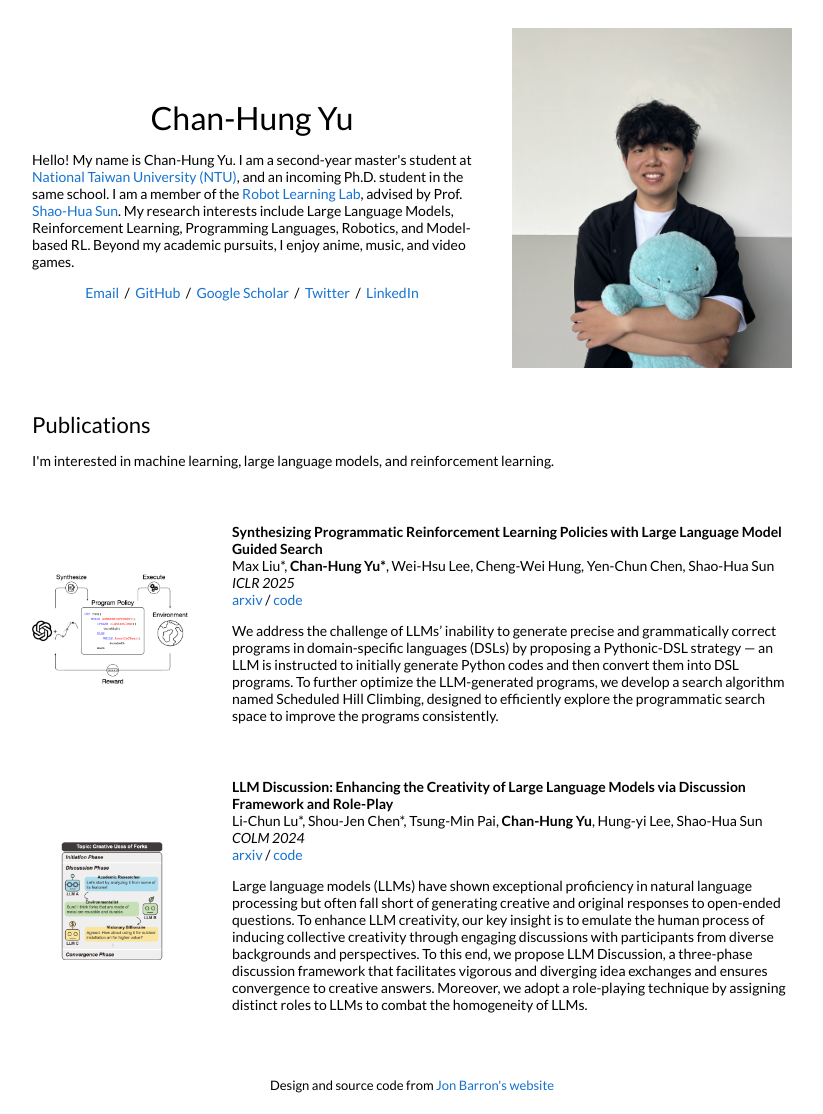
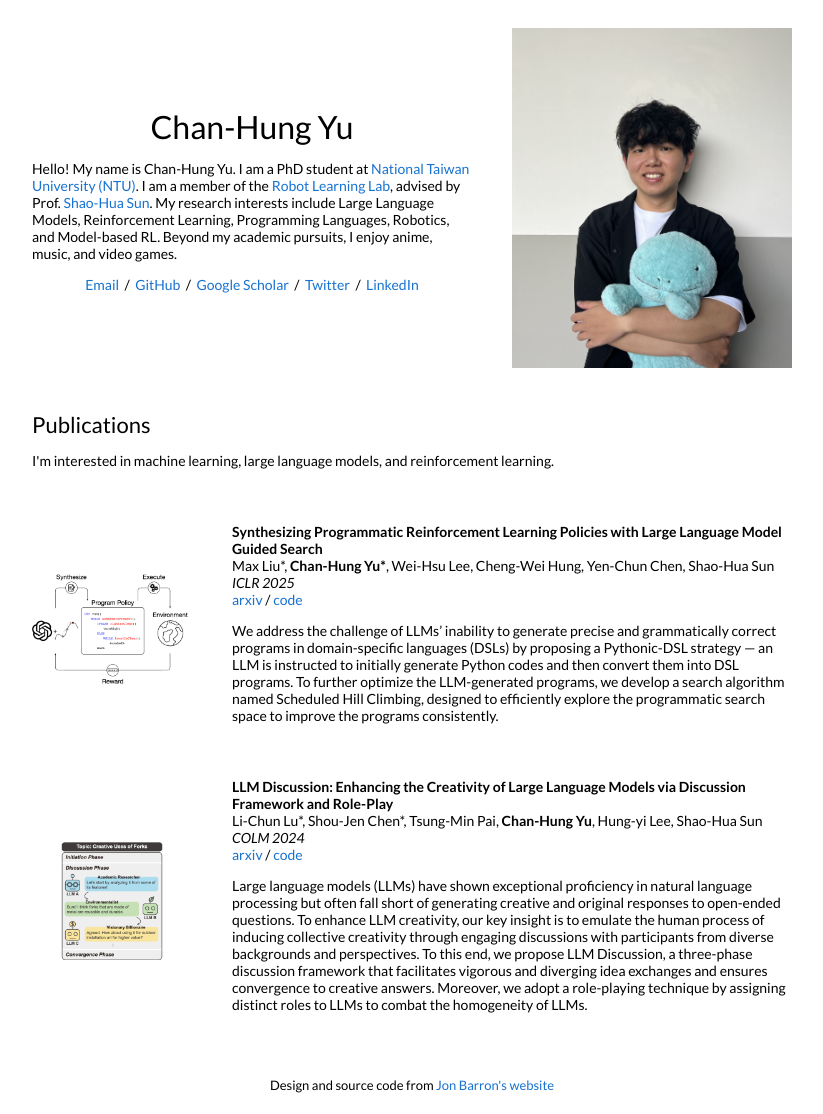
Before and after one commit to ChanHungYu/chanhungyu.github.io, a Jekyll site: the page built from _posts/2024-05-26-llmgs.markdown, in a window 1280 px wide. Shown: the whole page, without its empty margins (228-1051 px from the left). Built offline with Jekyll 4.4.1, drawn with Linux system fonts in a browser that asks for light colours.

Commit message:
Update default.html

```diff
--- a/_layouts/default.html
+++ b/_layouts/default.html
@@ -35,7 +35,7 @@
                 Chan-Hung Yu
               </h1>
               <p>
-                Hello! My name is Chan-Hung Yu. I am a second-year master's student at <a href="https://www.ntu.edu.tw/">National Taiwan University (NTU)</a>, and an incoming Ph.D. student in the same school. I am a member of the <a href="https://nturll.xyz/about">Robot Learning Lab</a>, advised by Prof. <a href="https://shaohua0116.github.io/">Shao-Hua Sun</a>. My research interests include Large Language Models, Reinforcement Learning, Programming Languages, Robotics, and Model-based RL. Beyond my academic pursuits, I enjoy anime, music, and video games.
+                Hello! My name is Chan-Hung Yu. I am a PhD student at <a href="https://www.ntu.edu.tw/">National Taiwan University (NTU)</a>. I am a member of the <a href="https://nturll.xyz/about">Robot Learning Lab</a>, advised by Prof. <a href="https://shaohua0116.github.io/">Shao-Hua Sun</a>. My research interests include Large Language Models, Reinforcement Learning, Programming Languages, Robotics, and Model-based RL. Beyond my academic pursuits, I enjoy anime, music, and video games.
               </p>
               <p style="text-align:center">
                 <a target="_blank" href="mailto:ie71325@gmail.com"> Email</a> &nbsp;/&nbsp;
```
